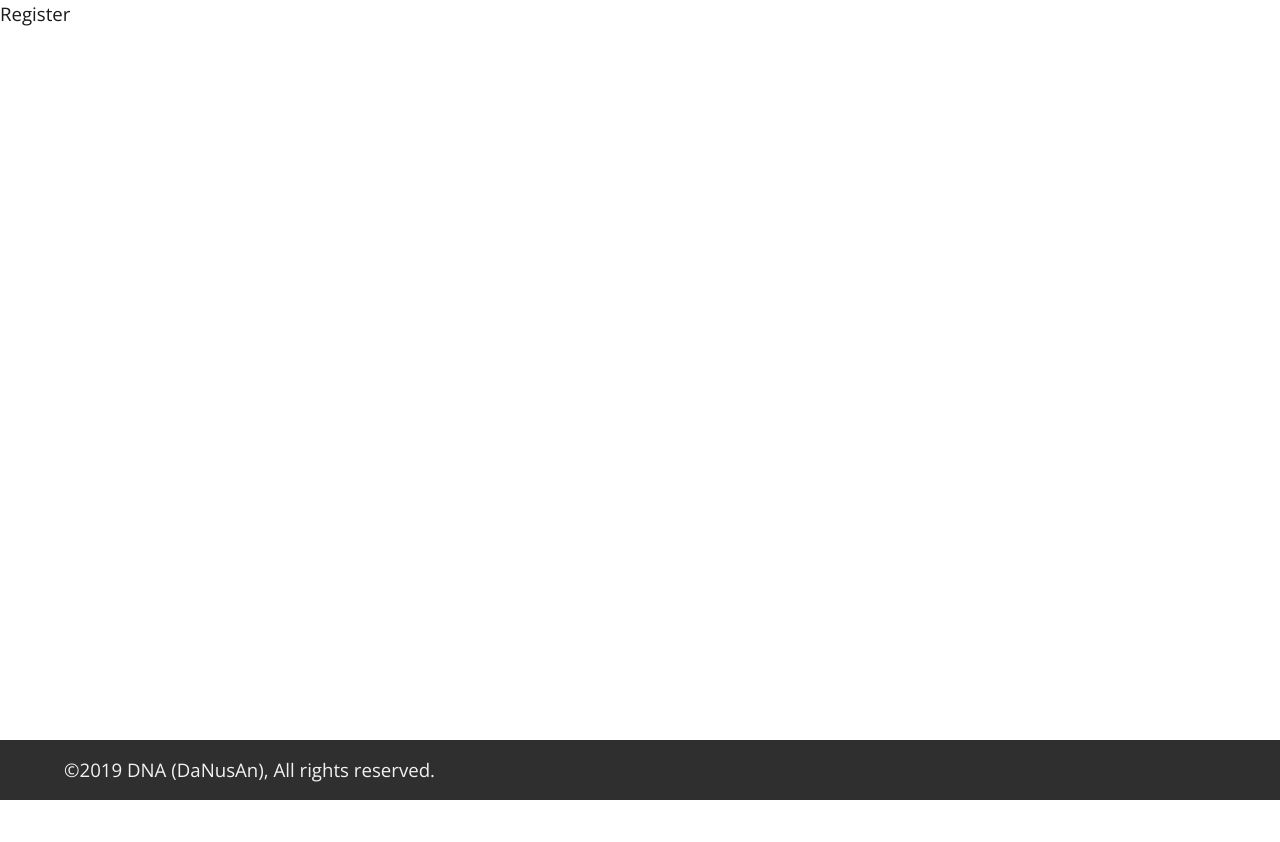
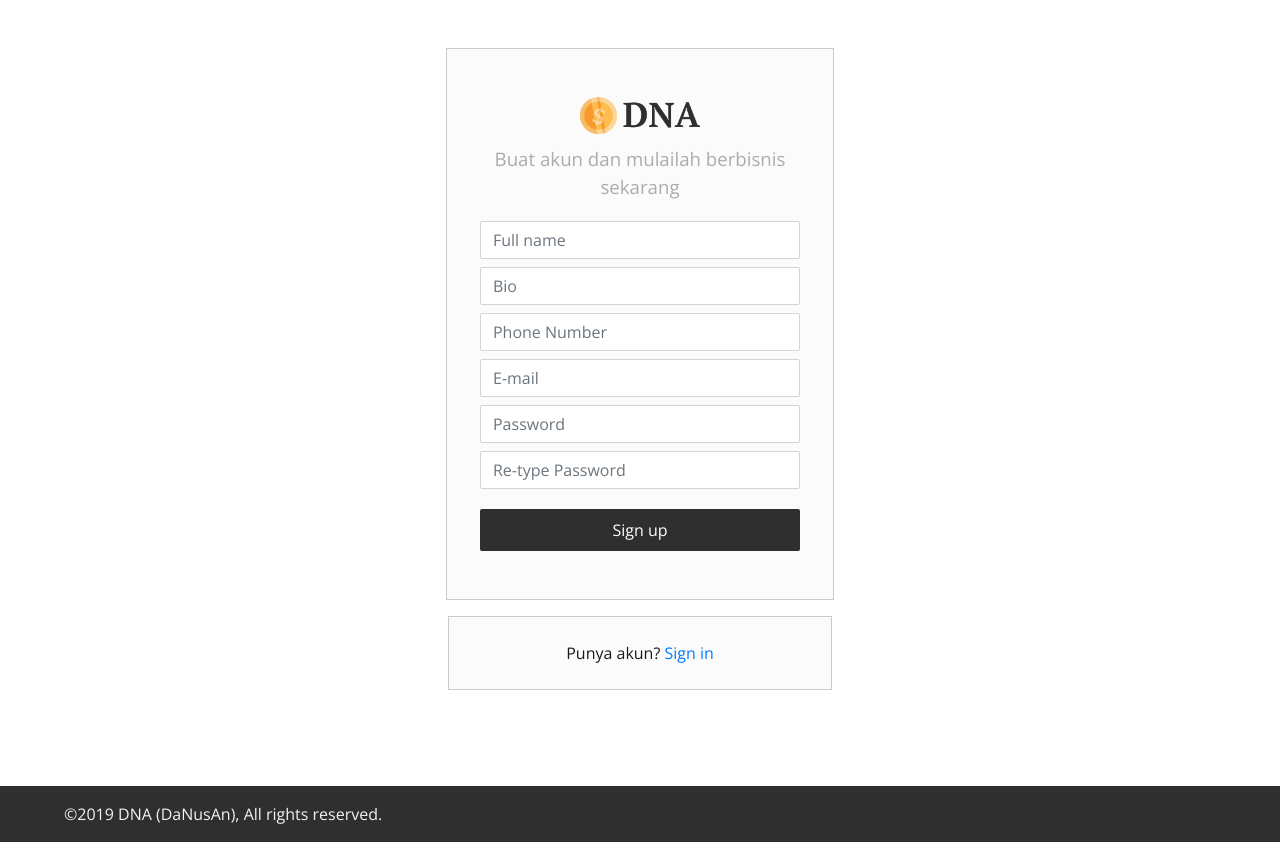
Before and after one commit to mrifqyz/ppw-2019-project2, a Django app: page /register in a window 1280 px wide. Before the commit the page ends 800 px from the top, so only its background shows below. Run offline with Django 3.2, Linux system fonts and the light colour scheme; some libraries are stand-ins or nearby versions.

Commit message:
[GREEN] update UI and revised views

```diff
--- a/ppwProject2/urls.py
+++ b/ppwProject2/urls.py
@@ -1,6 +1,6 @@
 from django.contrib import admin
 from django.urls import path, include
-from userApp.views import loginPage, registerPage
+from userApp.views import loginPage, registerPage, signOut
 
 urlpatterns = [
     path('admin/', admin.site.urls),
@@ -9,4 +9,5 @@ urlpatterns = [
     path('kelola', include('userApp.urls')),
     path('danusan/', include('danusan.urls')),
     path('', include('app1.urls')),
+    path('dfj90d21lf@34a12', signOut, name='logout')
 ]
--- a/userApp/forms.py
+++ b/userApp/forms.py
@@ -45,15 +45,50 @@ class UserAdminChangeForm(forms.ModelForm):
         # field does not have access to the initial value
         return self.initial["password"]
 
-class RegisterForm(forms.ModelForm):
+class RegisterForm(forms.Form):
     """A form for creating new users. Includes all the required
     fields, plus a repeated password."""
-    password1 = forms.CharField(label='Password', widget=forms.PasswordInput)
-    password2 = forms.CharField(label='Password confirmation', widget=forms.PasswordInput)
+    username = forms.CharField(label='E-mail', widget=forms.EmailInput(
+        attrs={
+            'class':'form-control form-custom',
+            'placeholder':'E-mail'
+        }
+    ))
 
-    class Meta:
-        model = User
-        fields = ('full_name', 'email',) #'full_name',)
+    fullname = forms.CharField(label='Full Name', widget=forms.TextInput(
+        attrs={
+            'class':'form-control form-custom',
+            'placeholder':'Full name'
+        }
+    ))
+
+    bio = forms.CharField(label='Bio', max_length=1000, widget=forms.TextInput(
+        attrs={
+            'class':'form-control form-custom',
+            'placeholder':'Bio'
+        }
+    ))
+
+    phone = forms.CharField(label='Phone Number', min_length=8, widget=forms.TextInput(
+        attrs={
+            'class':'form-control form-custom',
+            'placeholder':'Phone Number'
+        }
+    ))
+
+    password1 = forms.CharField(label='Password', widget=forms.PasswordInput(
+        attrs={
+            'class':'form-control form-custom',
+            'placeholder':'Password'
+        }
+    ))
+
+    password2 = forms.CharField(label='Password confirmation', widget=forms.PasswordInput(
+        attrs={
+            'class':'form-control form-custom',
+            'placeholder':'Re-type Password'
+        }
+    ))
 
     def clean_password2(self):
         # Check that the two password entries match
@@ -63,11 +98,26 @@ class RegisterForm(forms.ModelForm):
             raise forms.ValidationError("Passwords don't match")
         return password2
 
-    def save(self, commit=True):
-        # Save the provided password in hashed format
-        user = super(RegisterForm, self).save(commit=False)
-        user.set_password(self.cleaned_data["password1"])
-        # user.active = False # send confirmation email
-        if commit:
-            user.save()
-        return user
+class LoginForm(forms.Form):
+    """Form for user login. Includes username for login and password
+    for login. Also created function to test password length"""
+
+    username = forms.CharField(widget=forms.TextInput(
+        attrs={
+            'class':'form-control form-custom',
+            'placeholder':'Email'
+        }
+    ))
+
+    password = forms.CharField(min_length=8, widget=forms.PasswordInput(
+        attrs={
+            'class':'form-control form-custom',
+            'placeholder':'Password'
+        }
+    ))
+
+    def checkPassword(self):
+        password = self.cleaned_data.get('password')
+        if(len(password)<8):
+            return False
+        return True
--- a/userApp/static/main.css
+++ b/userApp/static/main.css
@@ -1,10 +1,23 @@
+/* ---------------------------------------RESET CSS SETTINGS--------------------------------------- */
+p {
+    margin: 0;
+    font-size: 12pt;
+}
+
 /* -----------------------------------------TEMPLATE STYLE----------------------------------------- */
 
+html{
+    min-height: 100vh;
+}
+
 body {
+    display: flex;
+    flex-direction: column;
     color: #1b1b1b;
     font-family: 'Open Sans', sans-serif;
     font-size: 14pt;
-    min-height: 100vh   ;
+    min-height: 100vh;
+
 }
 
 .navbar {
@@ -16,31 +29,71 @@ body {
 }
 
 footer {
+    clear: both;
     background-color: #2f2f2f;
     bottom: 0;
     color: #F2F2F2;
     left: 0;
-    position: absolute;
+    margin-top: auto;
+    position: relative;
     width: 100%;
 }
 
 footer p {
-    margin: 1rem 3rem;
+    padding: 1rem 3rem;
 }
 
 .main-content{
     display: flex;
     flex-direction: column;
-    justify-content: space-between;
+    justify-content: center;
+    align-items: center;
     min-height: 71vh;
     overflow-x: hidden;
 }
 
-#nav-logo{
-        height: 40px!important  ;
+#logo{
+    height: 40px!important;
 }
 
 /* -------------------------------------GENERAL CLASS SETTINGS---------------------------------------- */
 .box-container{
-    border: .25px solid #2f2f2f;
+    border: 0.09px solid #cacaca;
+    background-color: #fbfbfb;
 }
+
+.mw200{
+    min-width: 30vw;
+}
+
+.flex-col-center{
+    display: flex;
+    flex-direction: column;
+    justify-content: center;
+    align-items: center;
+}
+
+.form-custom{
+    border-radius: 2px!important;
+    min-width: 25vw;
+}
+
+.btn-submit{
+    min-width: 25vw;
+    padding: 8px 20px;
+    color: #FFFFFF;
+    background-color: #2f2f2f;
+    border-radius: 2px;
+}
+
+.disabled-text{
+    color: #acacac;
+}
+
+.text-14{
+    font-size: 14pt;
+}
+
+.text-center{
+    text-align: center;
+}
--- a/userApp/templates/footer.html
+++ b/userApp/templates/footer.html
@@ -16,13 +16,13 @@
 </head>
 
 <body>
-    <div class="main-content">
+    <div class="main-content m-5">
         {% block content %}
         {% endblock %}
     </div>
 
     <footer class="pl-3 px-1">
-        <p>©2019 DNA (DaNusAn), All rights reserved.</p>
+        <p class="py-3">©2019 DNA (DaNusAn), All rights reserved.</p>
     </footer>
 </body>
 
--- a/userApp/templates/kelola.html
+++ b/userApp/templates/kelola.html
@@ -1,5 +1,9 @@
 {% extends 'template.html' %}
 {% load static %}
 {% block content %}
-    <p>Kelola</p>
+    {% if user.is_authenticated %}
+        <p>Halo, {{user.get_full_name}}</p>
+    {% else %}
+        <p>kamu belum login!</p>
+    {% endif %}
 {% endblock %}
--- a/userApp/templates/register.html
+++ b/userApp/templates/register.html
@@ -1,5 +1,48 @@
 {% extends 'footer.html' %}
 {% load static %}
 {% block content %}
-    <p>Register</p>
+<div class="box-container flex-col-center mw200">
+    <div class="logo-container flex-col-center mx-5 mt-5 mb-3">
+        <a href="/kelola"><img src="{% static 'dna.png' %}" alt="" id="logo"></a>
+        <p class="disabled-text text-14 text-center mt-2">Buat akun dan mulailah berbisnis<br>sekarang</p>
+    </div>
+    <div class="form-container ">
+        <form action="{% url 'register' %}" method="POST" class="flex-col-center">
+            {% csrf_token %}
+            <div class="form-unit my-1 mx-4">
+                {{form.fullname}}
+            </div>
+
+            <div class="form-unit my-1 mx-4">
+                {{form.bio}}
+            </div>
+
+            <div class="form-unit my-1 mx-4">
+                {{form.phone}}
+            </div>
+
+            <div class="form-unit my-1 mx-4">
+                {{form.username}}
+            </div>
+
+            <div class="form-unit my-1 mx-4">
+                {{form.password1}}
+            </div>
+
+
+            <div class="form-unit my-1 mx-4">
+                {{form.password2}}
+            </div>
+
+            <div class="form-unit mt-3 mb-5 mx-4 ">
+                <button type="submit" class="btn btn-submit">Sign up</button>
+            </div>
+
+        </form>
+    </div>
+</div>
+
+<div class="box-container flex-col-center mw200 mt-3 mb-5">
+    <p class='m-4'>Punya akun? <a href="/register">Sign in</a></p>
+</div>
 {% endblock %}
--- a/userApp/views.py
+++ b/userApp/views.py
@@ -1,11 +1,50 @@
-from django.shortcuts import render
+from django.shortcuts import render, redirect, reverse
+from .forms import LoginForm, RegisterForm
+from django.contrib.auth import login, logout, authenticate
+from .models import User
 
 # Create your views here.
 def loginPage(request):
-    return render(request, 'login.html')
+    if(request.method == 'POST'):
+        form = LoginForm(request.POST)
+
+        username = request.POST['username']
+        password = request.POST['password']
+        user = authenticate(request, username=username, password=password)
+
+        if(user is not None ):
+            login(request, user);
+            request.session.set_expiry(300)
+            return redirect('/kelola')
+        else:
+            return redirect('/login')
+
+    else:
+        form = LoginForm()
+    return render(request, 'login.html', {'form':form})
 
 def registerPage(request):
-    return render(request, 'register.html')
+    if(request.method == 'POST'):
+        form = RegisterForm(request.POST)
+        if(form.is_valid()):
+            email = request.POST['username']
+            fullname = request.POST['fullname']
+            bio = request.POST['bio']
+            phone = request.POST['bio']
+            password = form.clean_password2()
+
+            User.objects.create_user(email, fullname, bio, phone, password)
+            return redirect('/login')
+        else:
+            return redirect('/register')
+    else:
+        form = RegisterForm
+
+    return render(request, 'register.html', {'form':form})
 
 def managePage(request):
     return render(request, 'kelola.html')
+
+def signOut(request):
+    logout(request)
+    return redirect(reverse(loginPage))
```
Also changed, not shown: userApp/templates/login.html (+26 -1 lines), userApp/templates/template.html (+5 -5 lines), userApp/tests.py (+9 -2 lines).
